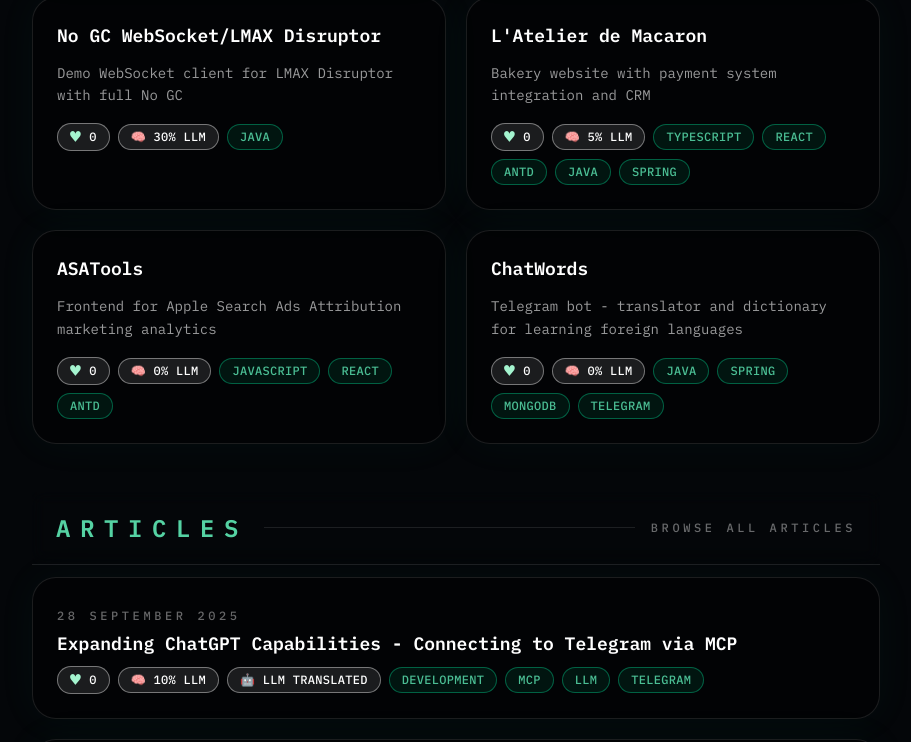
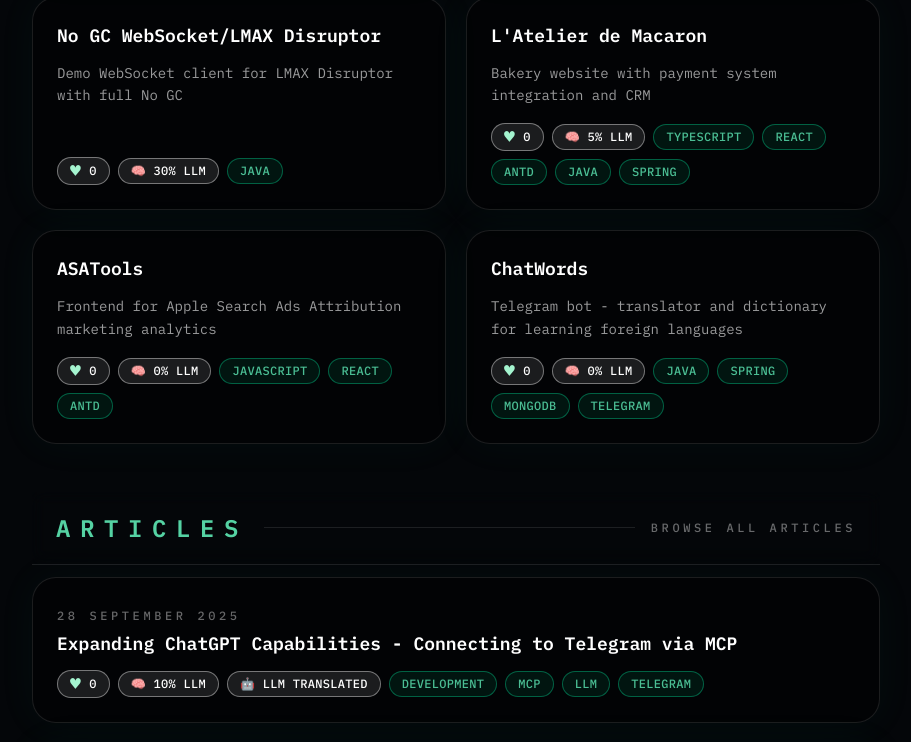
Before and after one commit to axelrodvl/axelrod.co, a Next.js app: page /en in a window 1280 px wide. Shown: the part 777-1519 px from the top of the page, without its empty margins (184-1095 px from the left). Built offline with nearby package versions, Linux system fonts and the light colour scheme.

Commit message:
Clickable LLM tag

```diff
--- /dev/null
+++ b/data/likes/article/ru/backend-plan.json
@@ -0,0 +1 @@
+{"likes":1}
--- /dev/null
+++ b/data/likes/project/ru/asatools.json
@@ -0,0 +1 @@
+{"likes":1}
--- a/data/likes/project/ru/carcare-alpha.json
+++ b/data/likes/project/ru/carcare-alpha.json
@@ -1 +1 @@
-{"likes":2}
+{"likes":6}
--- /dev/null
+++ b/data/likes/project/ru/chatwords.json
@@ -0,0 +1 @@
+{"likes":1}
--- /dev/null
+++ b/data/likes/project/ru/kartvelian-online.json
@@ -0,0 +1 @@
+{"likes":1}
--- a/data/likes/project/ru/telegram-mcp-server.json
+++ b/data/likes/project/ru/telegram-mcp-server.json
@@ -1 +1 @@
-{"likes":1}
+{"likes":2}
--- a/src/app/[locale]/article/articles-client.tsx
+++ b/src/app/[locale]/article/articles-client.tsx
@@ -173,9 +173,10 @@ export default function ArticlesClient({
       <ul className="space-y-5">
         {filteredArticles.map((article) => (
           <li key={article.slug}>
+            <div className="group rounded-3xl border border-white/10 bg-black/40 p-6 shadow-[0_0_40px_rgba(16,185,129,0.05)] transition hover:border-emerald-400/40 hover:shadow-[0_0_40px_rgba(16,185,129,0.2)]">
               <Link
                 href={`/${locale}/article/${article.slug}`}
-              className="group block rounded-3xl border border-white/10 bg-black/40 p-6 shadow-[0_0_40px_rgba(16,185,129,0.05)] transition hover:border-emerald-400/40 hover:shadow-[0_0_40px_rgba(16,185,129,0.2)]"
+                className="block"
               >
                 <div className="flex flex-col gap-3 sm:flex-row sm:items-center sm:justify-between">
                   <div className="space-y-2">
@@ -190,6 +191,9 @@ export default function ArticlesClient({
                         {article.title}
                       </h2>
                     </div>
+                  </div>
+                </div>
+              </Link>
               {(() => {
                 const llmTags = locale === "ru" ? article.llmTagsTranslated : article.llmTags;
                 const hasAny = llmTags.length > 0 || article.tagsList.length > 0;
@@ -199,7 +203,7 @@ export default function ArticlesClient({
                 }
 
                 return (
-                      <div className="mt-2">
+                  <div className="mt-3">
                     <div className="flex flex-wrap items-center gap-2 text-xs font-medium uppercase tracking-wide">
                       <LikeButton
                         namespace="article"
@@ -209,12 +213,13 @@ export default function ArticlesClient({
                         wrapper="span"
                       />
                       {llmTags.map((tag) => (
-                            <span
+                        <Link
                           key={`${article.slug}-llm-${tag}`}
+                          href={`/${locale}/llm-disclosure`}
                           className="rounded-full border border-white/40 bg-white/10 px-3 py-1 text-white"
                         >
                           {tag}
-                            </span>
+                        </Link>
                       ))}
                       {article.tagsList.map((tag) => (
                         <span
@@ -229,8 +234,6 @@ export default function ArticlesClient({
                 );
               })()}
             </div>
-              </div>
-            </Link>
           </li>
         ))}
       </ul>
--- a/src/app/[locale]/page.tsx
+++ b/src/app/[locale]/page.tsx
@@ -95,11 +95,12 @@ export default function HomePage({ params }: HomePageProps) {
                   key={project.name}
                   className="group rounded-3xl border border-white/10 bg-black/40 p-6 shadow-[0_0_40px_rgba(16,185,129,0.05)] transition hover:border-emerald-400/40 hover:shadow-[0_0_40px_rgba(16,185,129,0.2)]"
                 >
+                  <div className="flex h-full flex-col">
                     <a
                       href={project.link}
                       target="_blank"
                       rel="noreferrer"
-                    className="flex h-full flex-col"
+                      className="flex flex-1 flex-col"
                     >
                       <h3 className="text-lg font-semibold text-white">
                         {project.name}
@@ -107,6 +108,7 @@ export default function HomePage({ params }: HomePageProps) {
                       <p className="mt-3 text-sm leading-relaxed text-white/60">
                         {project.description}
                       </p>
+                    </a>
                     {(() => {
                       const llmTags = locale === "ru" ? project.llmTagsTranslated : project.llmTags;
                       const hasAny = llmTags.length > 0 || project.tags.length > 0;
@@ -126,12 +128,13 @@ export default function HomePage({ params }: HomePageProps) {
                               wrapper="span"
                             />
                             {llmTags.map((tag) => (
-                              <span
+                              <Link
                                 key={`${project.name}-llm-${tag}`}
+                                href={`/${locale}/llm-disclosure`}
                                 className="rounded-full border border-white/40 bg-white/10 px-3 py-1 text-white"
                               >
                                 {tag}
-                              </span>
+                              </Link>
                             ))}
                             {project.tags.map((tag) => (
                               <span
@@ -145,7 +148,7 @@ export default function HomePage({ params }: HomePageProps) {
                         </div>
                       );
                     })()}
-                  </a>
+                  </div>
                 </li>
               ))}
             </ul>
@@ -167,9 +170,10 @@ export default function HomePage({ params }: HomePageProps) {
             <ul className="mt-3 space-y-5">
               {articles.map((article) => (
                 <li key={article.slug}>
+                  <div className="group rounded-3xl border border-white/10 bg-black/40 p-6 shadow-[0_0_40px_rgba(16,185,129,0.05)] transition hover:border-emerald-400/40 hover:shadow-[0_0_40px_rgba(16,185,129,0.2)]">
                     <Link
                       href={`/${locale}/article/${article.slug}`}
-                    className="group block rounded-3xl border border-white/10 bg-black/40 p-6 shadow-[0_0_40px_rgba(16,185,129,0.05)] transition hover:border-emerald-400/40 hover:shadow-[0_0_40px_rgba(16,185,129,0.2)]"
+                      className="block"
                     >
                       <div className="flex flex-col gap-3 sm:flex-row sm:items-center sm:justify-between">
                         <div className="space-y-2">
@@ -184,6 +188,9 @@ export default function HomePage({ params }: HomePageProps) {
                               {article.title}
                             </h3>
                           </div>
+                        </div>
+                      </div>
+                    </Link>
                     {(() => {
                       const llmTags = locale === "ru" ? article.llmTagsTranslated : article.llmTags;
                       const hasAny = llmTags.length > 0 || article.tagsList.length > 0;
@@ -193,7 +200,7 @@ export default function HomePage({ params }: HomePageProps) {
                       }
 
                       return (
-                            <div className="mt-2">
+                        <div className="mt-3">
                           <div className="flex flex-wrap items-center gap-2 text-xs font-medium uppercase tracking-wide">
                             <LikeButton
                               namespace="article"
@@ -203,12 +210,13 @@ export default function HomePage({ params }: HomePageProps) {
                               wrapper="span"
                             />
                             {llmTags.map((tag) => (
-                                  <span
+                              <Link
                                 key={`${article.slug}-llm-${tag}`}
+                                href={`/${locale}/llm-disclosure`}
                                 className="rounded-full border border-white/40 bg-white/10 px-3 py-1 text-white"
                               >
                                 {tag}
-                                  </span>
+                              </Link>
                             ))}
                             {article.tagsList.map((tag) => (
                               <span
@@ -223,8 +231,6 @@ export default function HomePage({ params }: HomePageProps) {
                       );
                     })()}
                   </div>
-                    </div>
-                  </Link>
                 </li>
               ))}
             </ul>
--- a/src/app/[locale]/project/projects-client.tsx
+++ b/src/app/[locale]/project/projects-client.tsx
@@ -173,16 +173,20 @@ export default function ProjectsClient({
       <ul className="space-y-5">
         {filteredProjects.map((project) => (
           <li key={project.name}>
+            <div className="group rounded-3xl border border-white/10 bg-black/40 p-6 shadow-[0_0_40px_rgba(16,185,129,0.05)] transition hover:border-emerald-400/40 hover:shadow-[0_0_40px_rgba(16,185,129,0.2)]">
               <a
                 href={project.link}
                 target="_blank"
                 rel="noreferrer"
-              className="group block rounded-3xl border border-white/10 bg-black/40 p-6 shadow-[0_0_40px_rgba(16,185,129,0.05)] transition hover:border-emerald-400/40 hover:shadow-[0_0_40px_rgba(16,185,129,0.2)]"
+                className="block"
               >
                 <div className="flex flex-col gap-3 sm:flex-row sm:items-center sm:justify-between">
                   <div className="space-y-2">
                     <h2 className="text-lg font-semibold text-white">{project.name}</h2>
                     <p className="text-sm leading-relaxed text-white/60">{project.description}</p>
+                  </div>
+                </div>
+              </a>
               {(() => {
                 const llmTags = locale === "ru" ? project.llmTagsTranslated : project.llmTags;
                 const hasAny = llmTags.length > 0 || project.tags.length > 0;
@@ -192,7 +196,7 @@ export default function ProjectsClient({
                 }
 
                 return (
-                      <div className="mt-2">
+                  <div className="mt-3">
                     <div className="flex flex-wrap items-center gap-2 text-xs font-medium uppercase tracking-wide">
                       <LikeButton
                         namespace="project"
@@ -202,12 +206,13 @@ export default function ProjectsClient({
                         wrapper="span"
                       />
                       {llmTags.map((tag) => (
-                            <span
+                        <Link
                           key={`${project.slug}-llm-${tag}`}
+                          href={`/${locale}/llm-disclosure`}
                           className="rounded-full border border-white/40 bg-white/10 px-3 py-1 text-white"
                         >
                           {tag}
-                            </span>
+                        </Link>
                       ))}
                       {project.tags.map((tag) => (
                         <span
@@ -222,8 +227,6 @@ export default function ProjectsClient({
                 );
               })()}
             </div>
-              </div>
-            </a>
           </li>
         ))}
       </ul>
```
Also changed, not shown: src/app/[locale]/article/[slug]/page.tsx (+15 -9 lines). Lines whose indentation alone changed are shown as unchanged.
